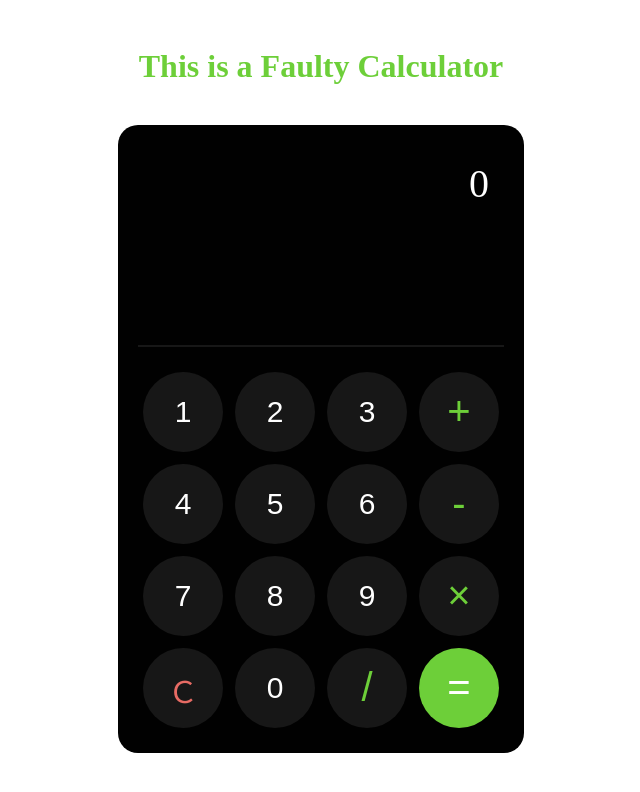
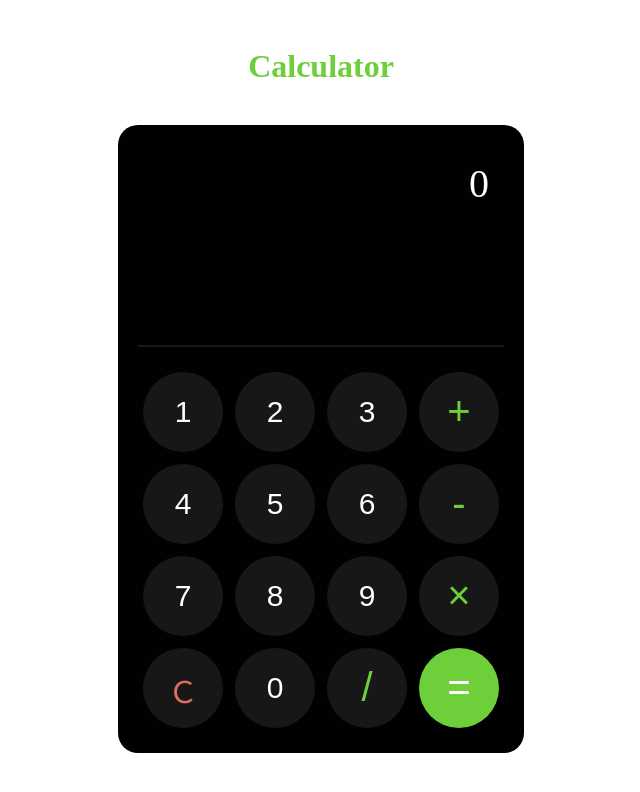
Before and after one commit to Sagar8989-Null/My-Calculator, a plain HTML site: page calculator.html in a window 1280 px wide. Shown: the whole page, without its empty margins (319-959 px from the left). Drawn offline with Linux system fonts and the light colour scheme.

Commit message:
Update calculator.html

```diff
--- a/calculator.html
+++ b/calculator.html
@@ -116,7 +116,7 @@
 </head>
 
 <body>
-    <h1>This is a Faulty Calculator</h1>
+    <h1>Calculator</h1>
     <div class="container">
         <div class="screen" id="screen">
             <p id="num" class="QR">0</p>
```
